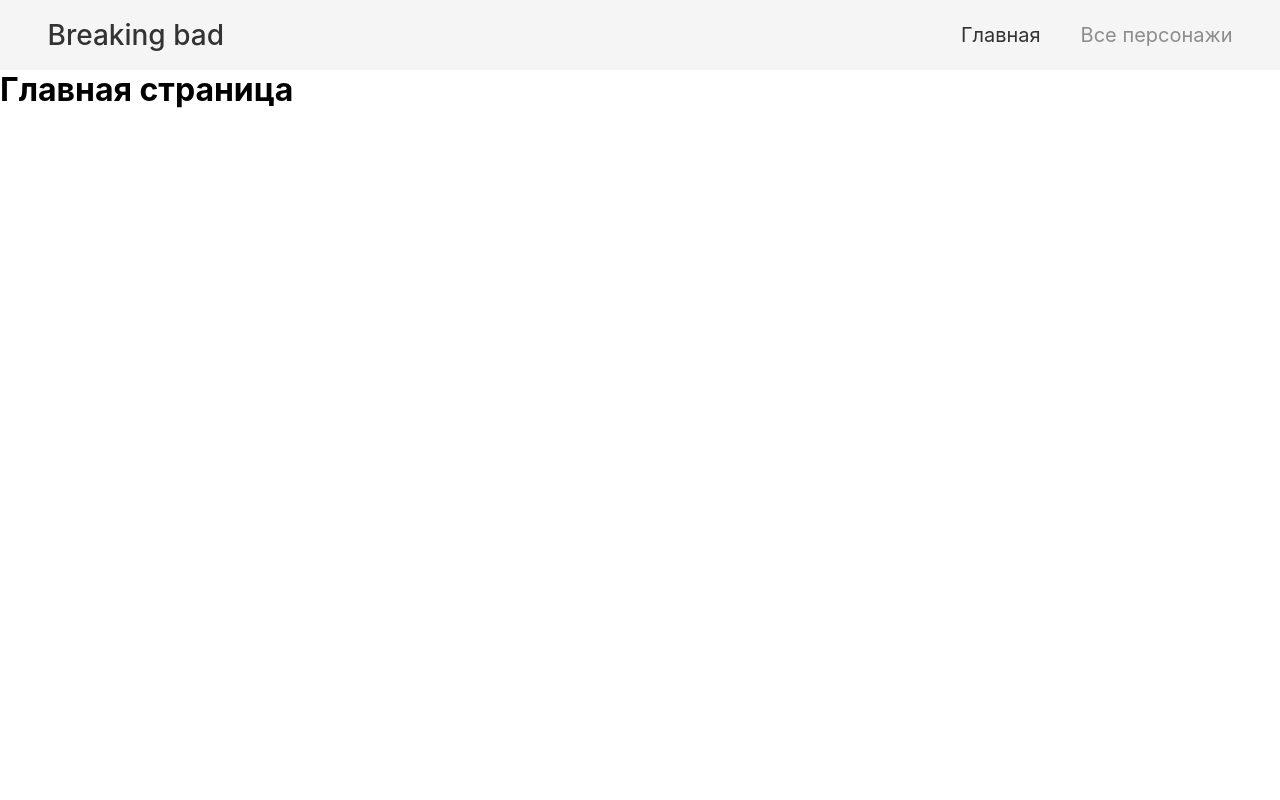
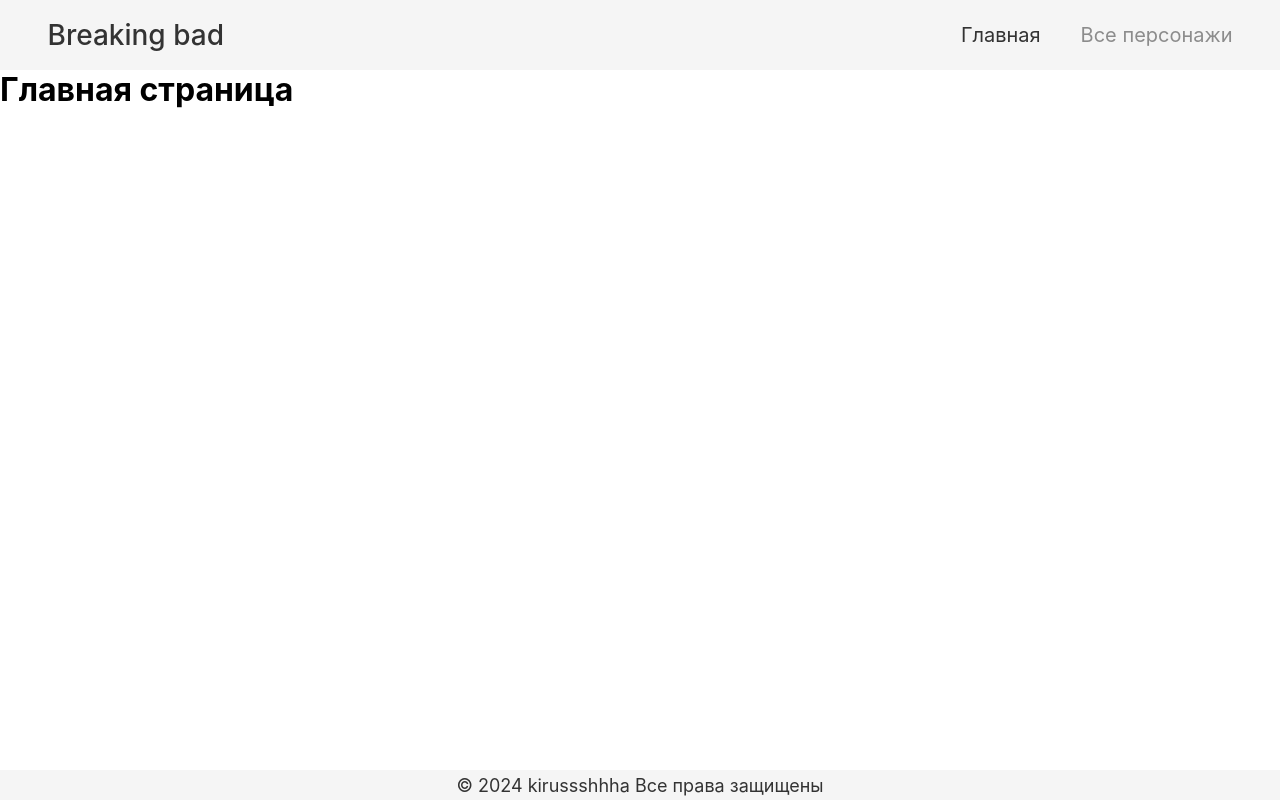
Before and after one commit to kirussshhha/REACT-CATALOG-APP, a React (Create React App) app in the folder breaking-bad/: page / in a window 1280 px wide. Built offline with nearby package versions, Linux system fonts and the light colour scheme.

Commit message:
R-10: Add footer

```diff
--- a/breaking-bad/src/App.js
+++ b/breaking-bad/src/App.js
@@ -1,6 +1,7 @@
 import "./styles/App.scss";
 import AppRoutes from "./routes/AppRoutes";
 import Header from "./components/Header/Header";
+import Footer from "./components/Footer/Footer";
 
 function App() {
   return (
@@ -9,6 +10,7 @@ function App() {
       <main>
         <AppRoutes />
       </main>
+      <Footer />
     </div>
   );
 }
--- /dev/null
+++ b/breaking-bad/src/components/Footer/Footer.jsx
@@ -0,0 +1,11 @@
+import "./Footer.scss";
+
+function Footer() {
+  return (
+    <div className="footer__container">
+      <p className="copyright">© 2024 kirussshhha Все права защищены</p>
+    </div>
+  );
+}
+
+export default Footer;
--- /dev/null
+++ b/breaking-bad/src/components/Footer/Footer.scss
@@ -0,0 +1,12 @@
+.footer__container {
+  height: 30px;
+  background-color: whitesmoke;
+  display: flex;
+  justify-content: center;
+  align-items: center;
+
+  .copyright {
+    font-size: 18px;
+    color: #333333;
+  }
+}
--- a/breaking-bad/src/styles/App.scss
+++ b/breaking-bad/src/styles/App.scss
@@ -0,0 +1,9 @@
+.App {
+  display: flex;
+  flex-direction: column;
+  min-height: 100vh;
+}
+
+main {
+  flex: 1;
+}
```
